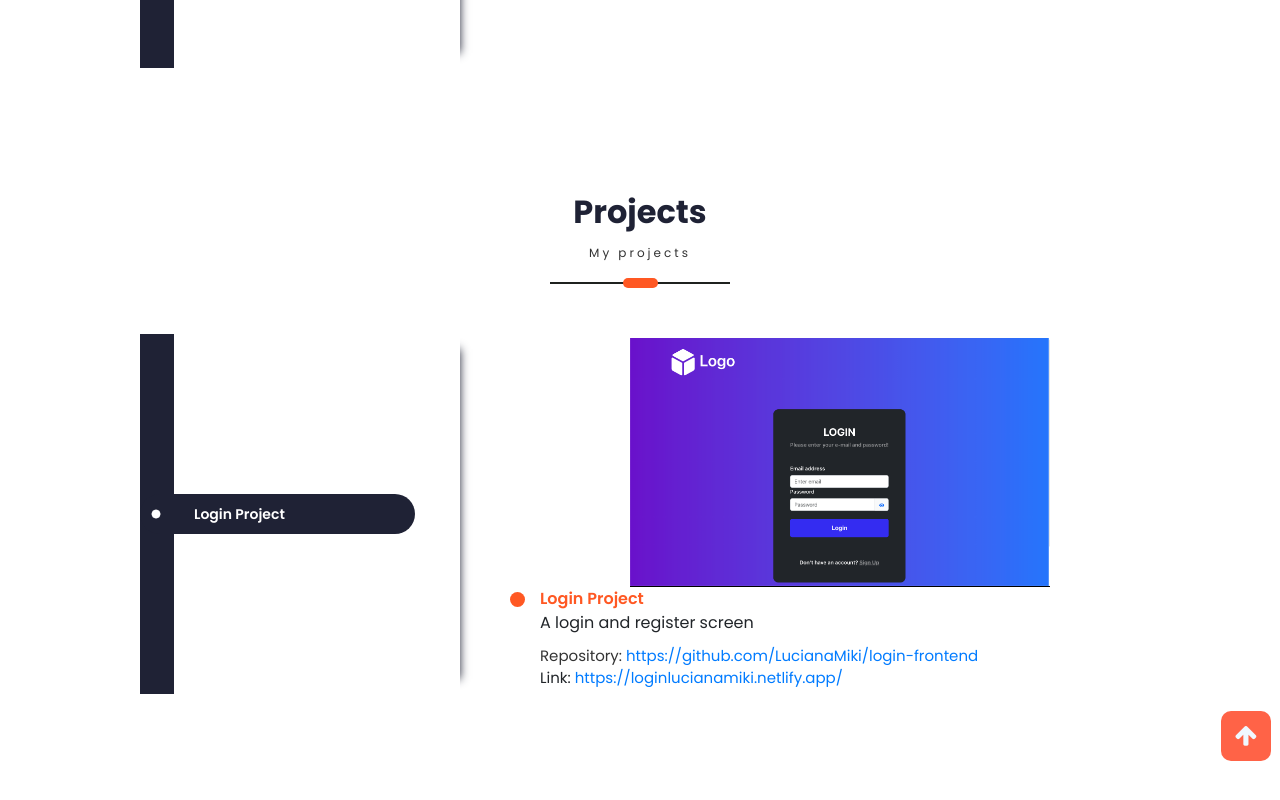
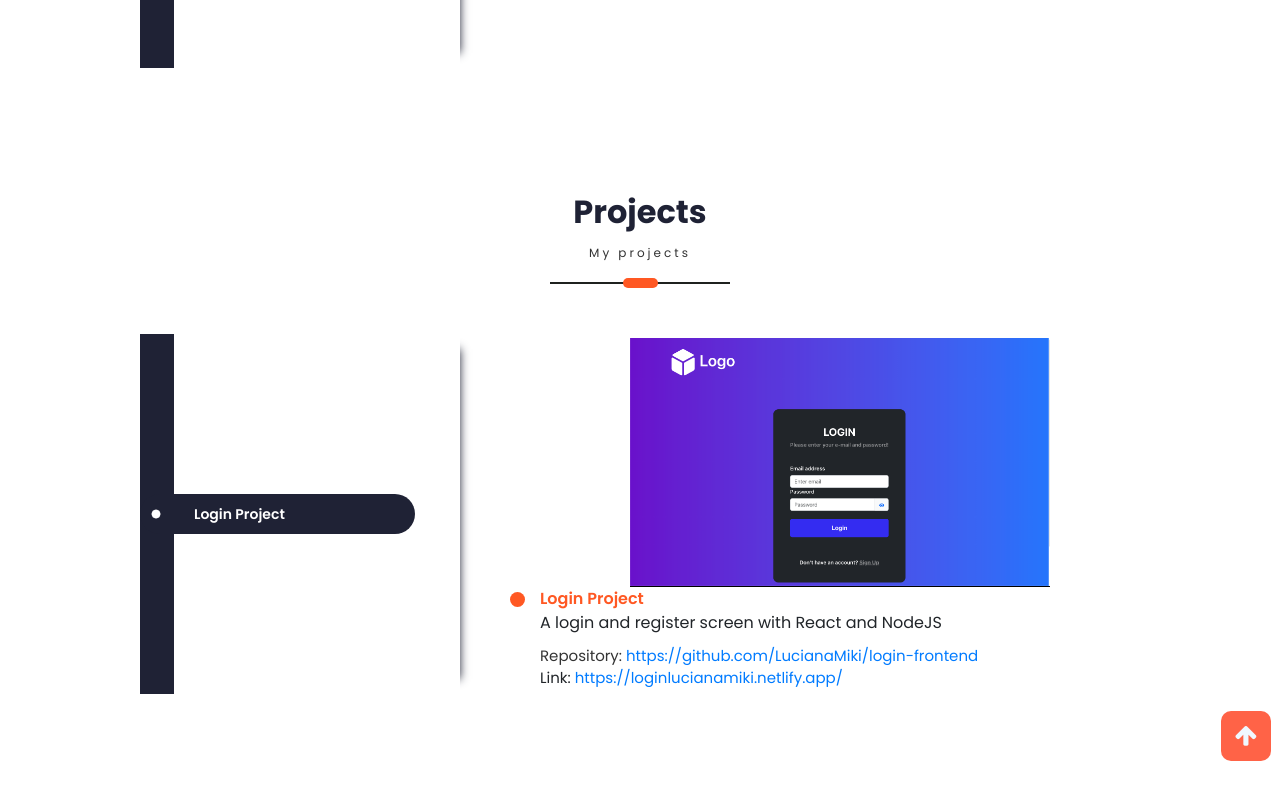
Before and after one commit to LucianaMiki/PorfolioLMiki, a React (Create React App) app: page / in a window 1280 px wide. Shown: the part 1998-2798 px from the top of the page. Built offline with nearby package versions, Linux system fonts and the light colour scheme; a web font is replaced by a local one.

Commit message:
changing project description

```diff
--- a/src/PortfolioContainer/Projects/Projects.js
+++ b/src/PortfolioContainer/Projects/Projects.js
@@ -78,7 +78,7 @@ export default function Projects(props) {
                 heading={"Login Project"}
                 repository={"https://github.com/LucianaMiki/login-frontend"}
                 link={'https://loginlucianamiki.netlify.app/'}
-                description={'A login and register screen'}
+                description={'A login and register screen with React and NodeJS'}
             />
         </div>
     ];
@@ -90,7 +90,7 @@ export default function Projects(props) {
                 heading={"Projeto de Login"}
                 repository={"https://github.com/LucianaMiki/login-frontend"}
                 link={'https://loginlucianamiki.netlify.app/'}
-                description={'Tela de login e registro'}
+                description={'Tela de login e registro com as tecnologias React e NodeJS'}
             />
         </div>
     ];
```
